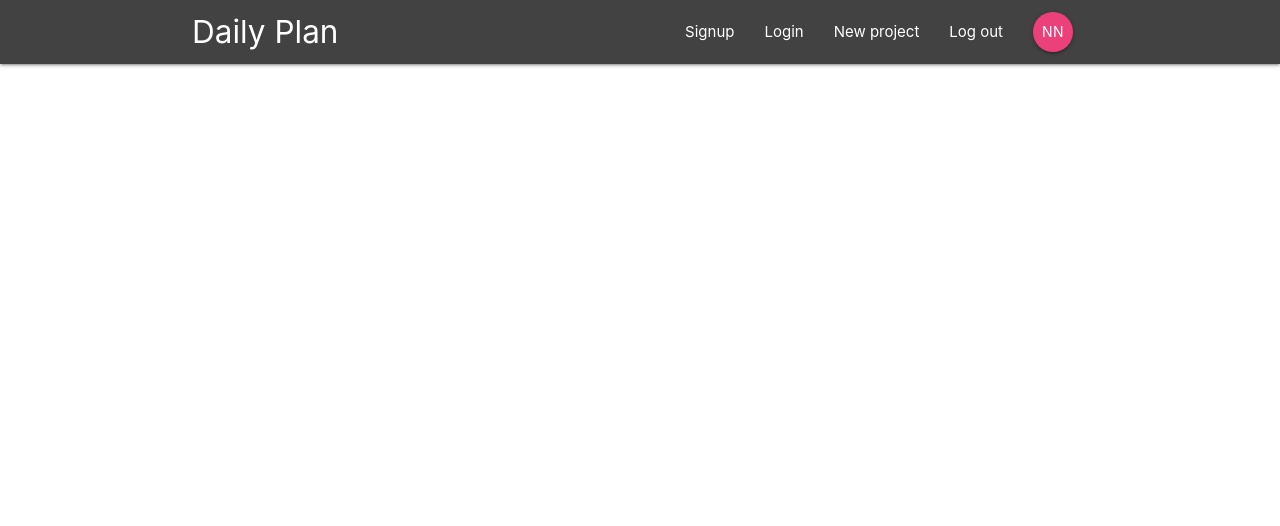
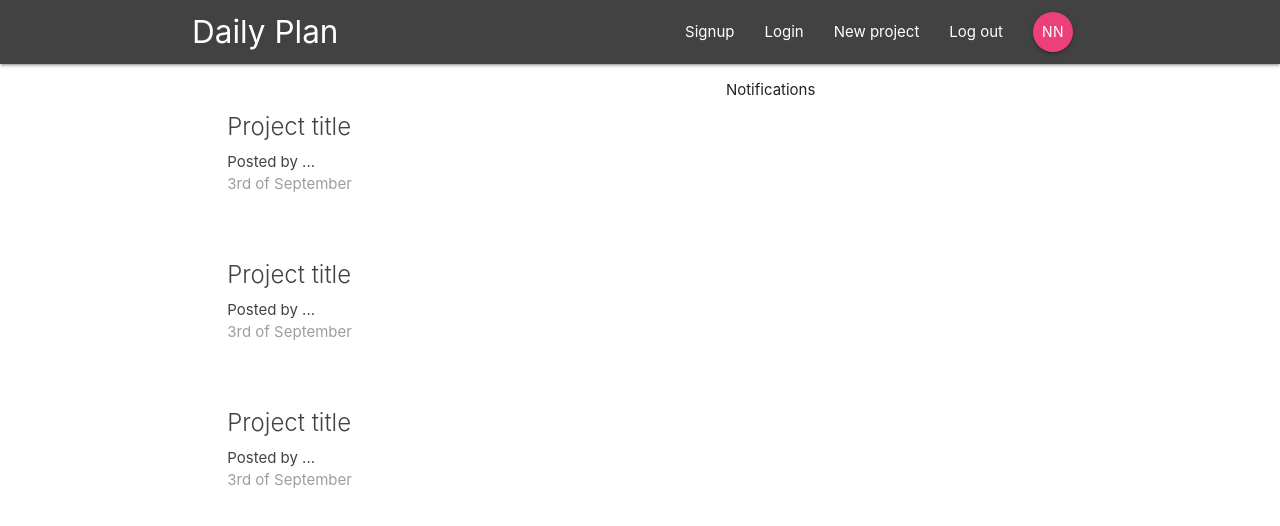
Before and after one commit to madjack99/dailyPlan, a React (Create React App) app: page / in a window 1280 px wide. Shown: the top 526 px of the page. Built offline with nearby package versions, Linux system fonts and the light colour scheme.

Commit message:
add Dashboard, ProjectList and Notification,wrap  Dashb in Switch, Route

```diff
--- a/src/App.js
+++ b/src/App.js
@@ -1,6 +1,7 @@
 import React, { Component } from 'react';
-import { BrowserRouter } from 'react-router-dom'
+import { BrowserRouter, Switch, Route } from 'react-router-dom'
 import Navbar from './components/layout/Navbar'
+import Dashboard from './components/dashboard/Dashboard'
 
 class App extends Component {
   render() {
@@ -8,6 +9,9 @@
       <BrowserRouter>
         <div className="App">
           <Navbar />
+          <Switch>
+            <Route path='/' component={Dashboard} />
+          </Switch>
         </div>
       </BrowserRouter>
 
--- a/src/components/dashboard/Dashboard.js
+++ b/src/components/dashboard/Dashboard.js
@@ -0,0 +1,22 @@
+import React, { Component } from 'react'
+import Notifications from './Notifications'
+import ProjectList from '../projects/ProjectList'
+
+class Dashboard extends Component {
+    render() {
+        return (
+            <div className="dashboard container">
+                <div className="row">
+                    <div className="col s12 m6">
+                        <ProjectList />
+                    </div>
+                    <div className="col s12 m5 offset-m1">
+                        <Notifications />
+                    </div>
+                </div>
+            </div>
+        )
+    }
+}
+
+export default Dashboard
--- a/src/components/dashboard/Notifications.js
+++ b/src/components/dashboard/Notifications.js
@@ -0,0 +1,11 @@
+import React from 'react'
+
+const Notifications = () => {
+    return(
+        <div>
+            <p>Notifications</p>
+        </div>
+    )
+}
+
+export default Notifications
--- a/src/components/projects/ProjectList.js
+++ b/src/components/projects/ProjectList.js
@@ -0,0 +1,35 @@
+import React from 'react'
+
+const ProjectList = () => {
+    return (
+        <div className="project-list section">
+
+            <div className="card z-depth-0 project-summary">
+                <div className="card-content grey-text text-darken-3">
+                    <span className="card-title">Project title</span>
+                    <p>Posted by ...</p>
+                    <p className="grey-text">3rd of September</p>
+                </div>
+            </div>
+
+            <div className="card z-depth-0 project-summary">
+                <div className="card-content grey-text text-darken-3">
+                    <span className="card-title">Project title</span>
+                    <p>Posted by ...</p>
+                    <p className="grey-text">3rd of September</p>
+                </div>
+            </div>
+
+            <div className="card z-depth-0 project-summary">
+                <div className="card-content grey-text text-darken-3">
+                    <span className="card-title">Project title</span>
+                    <p>Posted by ...</p>
+                    <p className="grey-text">3rd of September</p>
+                </div>
+            </div>
+
+        </div>
+    )
+}
+
+export default ProjectList
```
